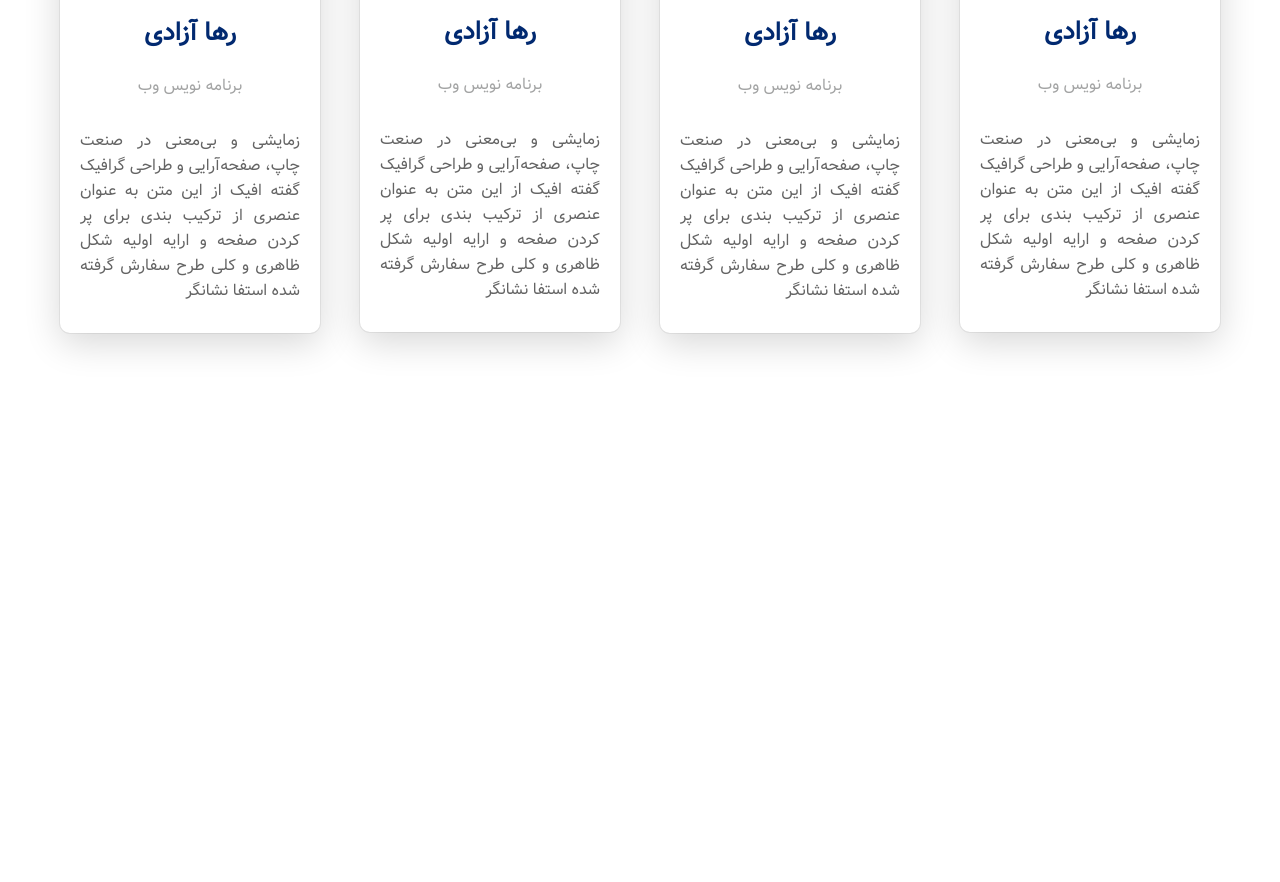
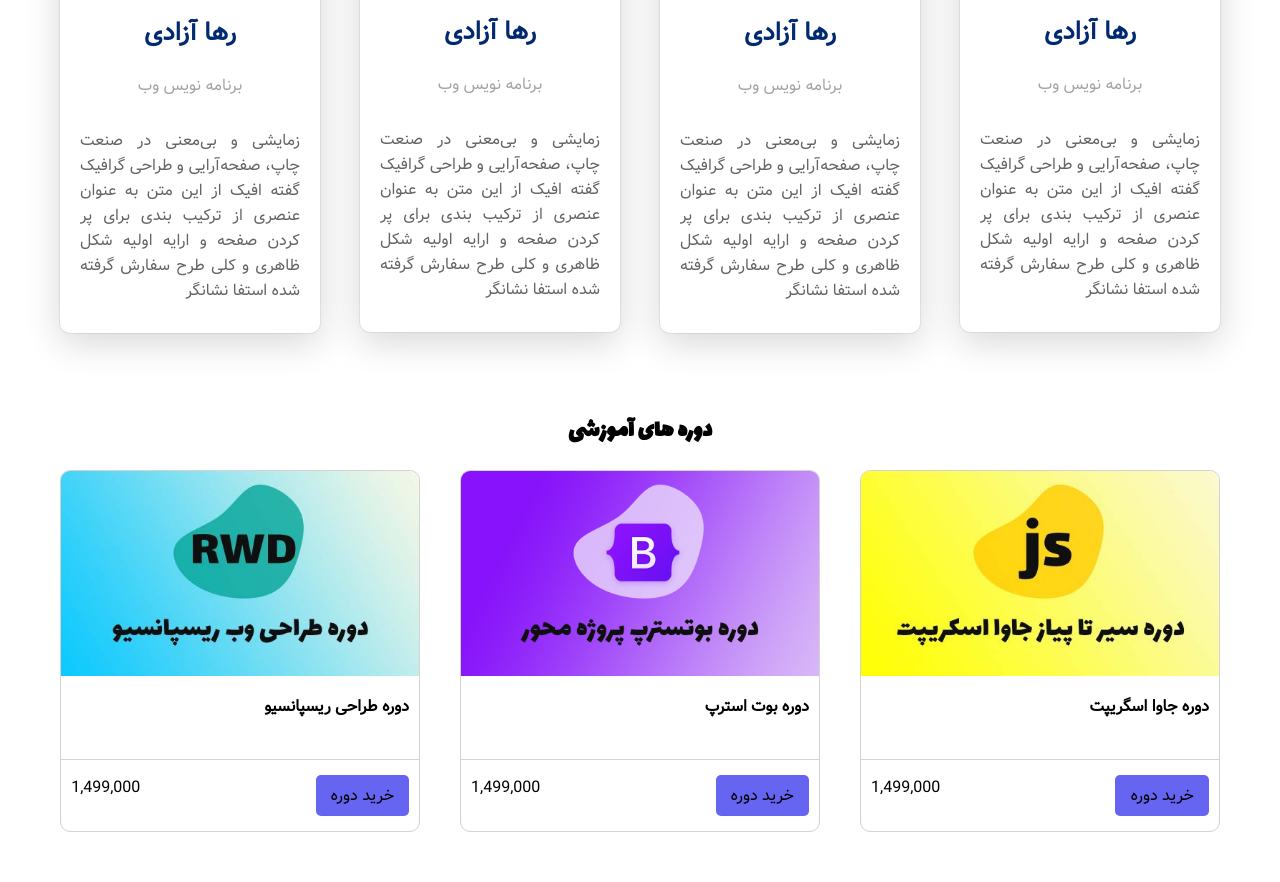
Before and after one commit to fatemmekhavari/mini-page-rwd, a plain HTML site: page index.html in a window 1280 px wide. Shown: the part 995-1877 px from the top of the page. Before the commit the page ends 1378 px from the top, so only its background shows below. Drawn offline with Linux system fonts and the light colour scheme.

Commit message:
add course section

```diff
--- a/css/style.css
+++ b/css/style.css
@@ -90,3 +90,36 @@ section{
     padding: 20px 20px 30px;
     text-align: justify;
 }
+
+/* course */
+.card{
+    border: 1px solid lightgray;
+    border-radius: 10px;
+    overflow: hidden;
+    transition: all 0.5s;
+}
+.card:hover{
+    box-shadow: rgba(0, 0, 0, 0.16) 0px 10px 36px 0px, rgba(0, 0, 0, 0.06) 0px 0px 0px 1px;
+    transform: translateY(-5px);
+}
+.card-title{
+    font-weight: bold;
+    padding: 10px 10px 40px;
+}
+.divider{
+    border: none;
+    background-color: lightgray;
+    height: 1px;
+}
+.card-footer{
+    display: flex;
+    justify-content: space-between;
+    padding: 15px 10px;
+}
+.card-footer button{
+    all: unset;
+    background-color: rgb(101, 101, 242);
+    border-radius: 5px;
+    padding: 8px 15px;
+    font-size: 16px;
+}
--- a/index.html
+++ b/index.html
@@ -74,5 +74,50 @@
         </div>
      </section>
 
+       <!-- course section -->
+       <section class="course">
+        <div class="container">
+            <h2 class="lalezar text-center">دوره های آموزشی</h2>
+            <div class="row">
+                <div class="col-xs-12 col-md-6 col-lg-4">
+                    <div class="card">
+                        <div class="card-body">
+                            <img src="images/js.jpg" alt="" class="img-fluid">
+                            <p class="card-title">دوره جاوا اسگریپت</p>
+                            <hr class="divider">
+                        </div>
+                        <div class="card-footer">
+                            <button>خرید دوره</button>
+                            <p>1,499,000</p>
+                        </div>
+                    </div>
+                </div>
+                <div class="col-xs-12 col-md-6 col-lg-4">
+                    <div class="card">
+                    <div class="card-body">
+                        <img src="images/bootstrap.png" alt="" class="img-fluid">
+                        <p class="card-title">دوره بوت استرپ</p>
+                        <hr class="divider">
+                    </div>
+                    <div class="card-footer">
+                        <button>خرید دوره</button>
+                        <p>1,499,000</p>
+                    </div>
+                </div></div>
+                <div class="col-xs-12 col-md-6 col-lg-4">
+                    <div class="card">
+                    <div class="card-body">
+                        <img src="images/rwd.jpg" alt="" class="img-fluid">
+                        <p class="card-title">دوره طراحی ریسپانسیو</p>
+                        <hr class="divider">
+                    </div>
+                    <div class="card-footer">
+                        <button>خرید دوره</button>
+                        <p>1,499,000</p>
+                    </div>
+                </div></div>
+            </div>
+        </div>
+      </section>
 </body>
 </html>
```
